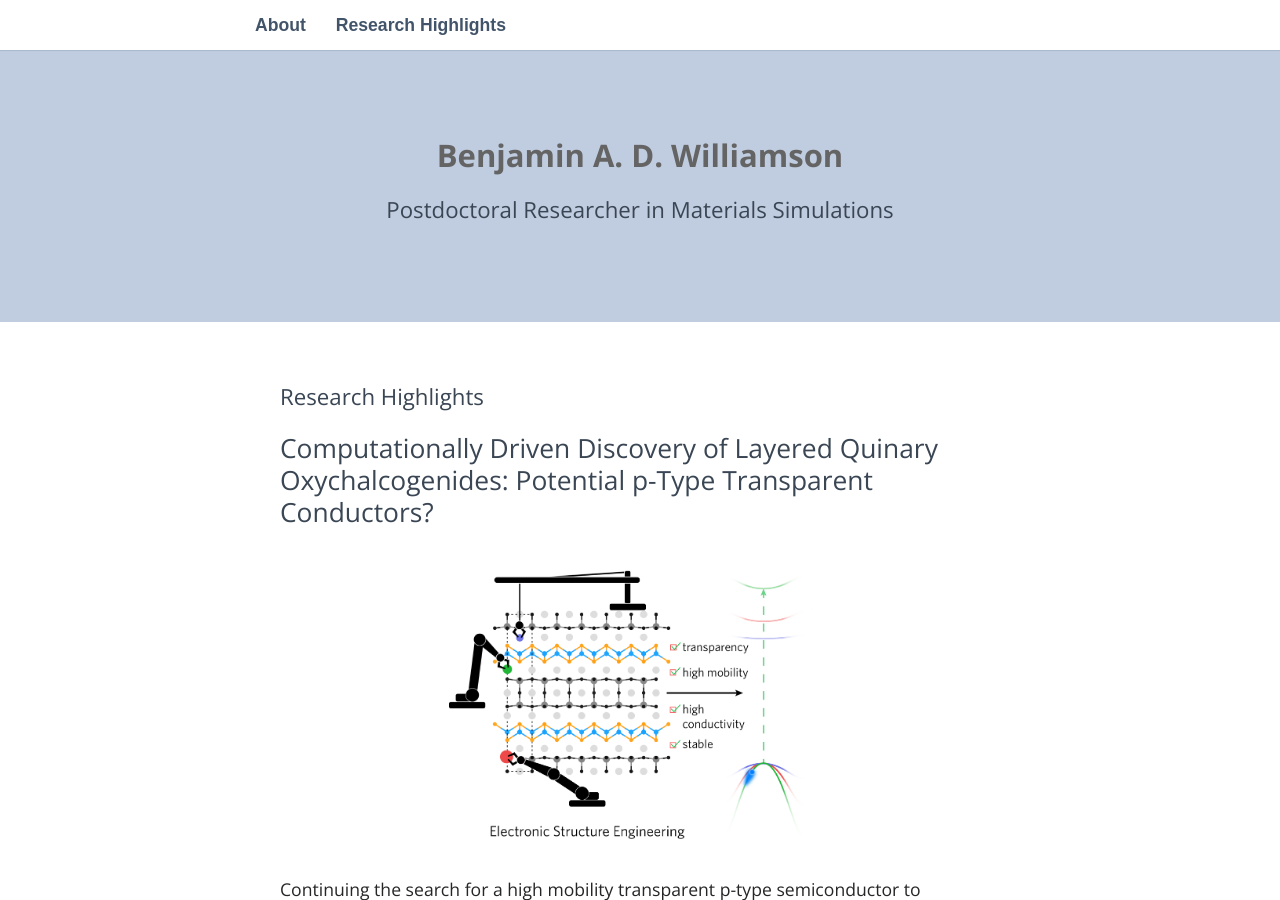
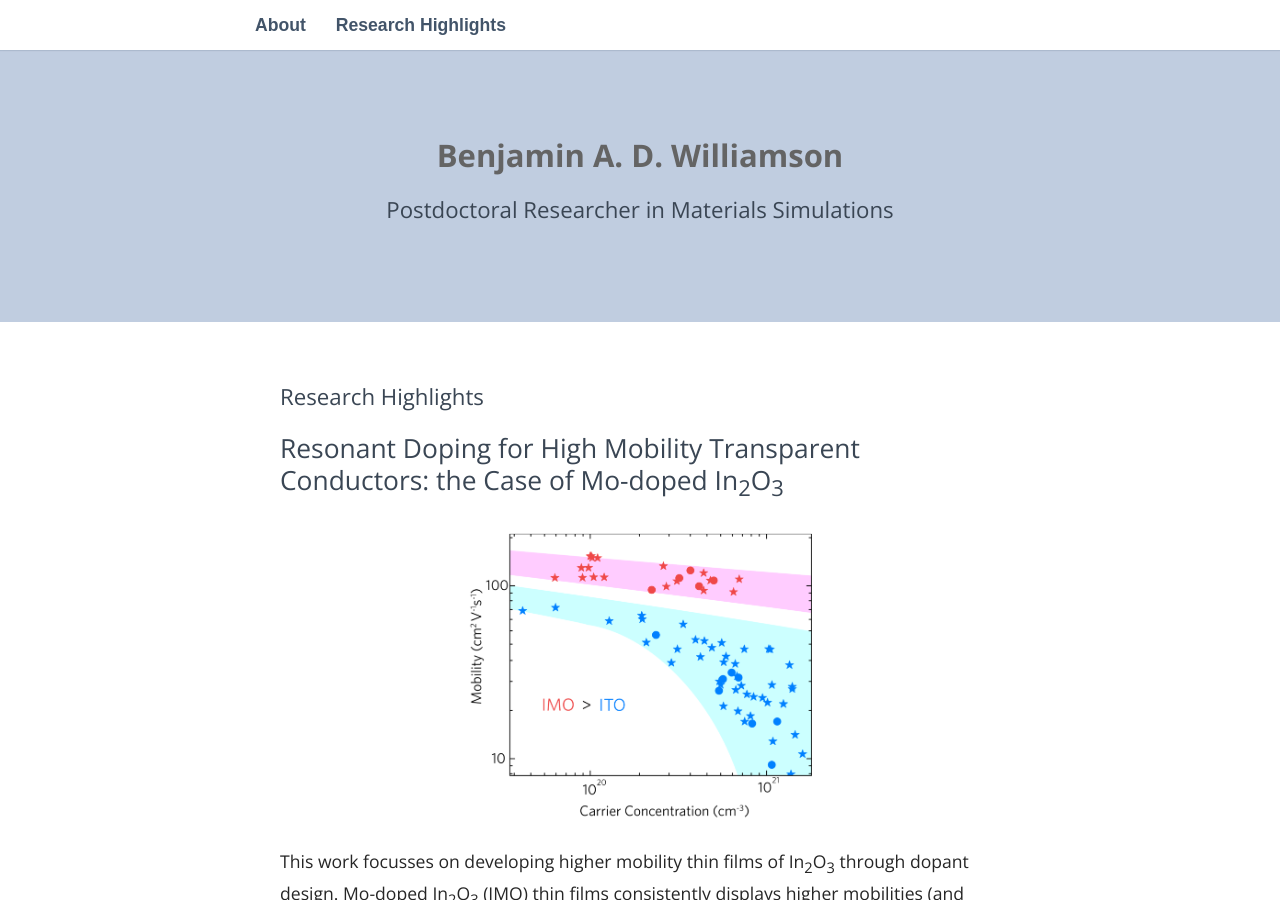
Before and after one commit to badw/badw.github.io, a Jekyll site: the page built from _pages/research_highlights.md, in a window 1280 px wide and 900 px high. Built offline with Jekyll 4.4.1, drawn with Linux system fonts in a browser that asks for light colours; some web fonts are replaced; our own code applies the rules of GitHub Pages for plain Markdown files; some of the changed text lies outside the part shown.

Commit message:
updated research page

```diff
--- a/_pages/research_highlights.md
+++ b/_pages/research_highlights.md
@@ -4,6 +4,15 @@ permalink: /research_highlights/
 ---
 
 ### Research Highlights
+
+## Resonant Doping for High Mobility Transparent Conductors: the Case of Mo-doped In<sub>2</sub>O<sub>3</sub>
+
+<center><img src="{{ site.baseurl }}/assets/imo.png"  height="300" /></center>
+
+This work focusses on developing higher mobility thin films of In<sub>2</sub>O<sub>3</sub> through dopant design. Mo-doped In<sub>2</sub>O<sub>3</sub> (IMO) thin films consistently displays higher mobilities (and thus conductivity) to the industry standard, Sn-doped In<sub>2</sub>O<sub>3</sub> (ITO). Through theory and spectroscopic methods we show that this is due to the lack of hybridisation of Mo dopant states with the host conduction band minimum (CMB). Unlike in ITO where this occurs, this means that there is no perturbation of the band curvature and effective mass of electrons in In<sub>2</sub>O<sub>3</sub> at the CBM. This understanding means that IMO thin films can achieve the same performance as ITO thin films at half the thickness resulting in a cheaper electronics and new directions for transparent conductors. This work is primarily in collaboration with Prof. Tim Veal and others at the University of Liverpool as well as with scientists at University College London, Binghamton University, Diamond Light source and Pilkington NSG Group.
+
+
+##### *Materials Horizons, **2019**, Advance Article* -- DOI: [10.1039/C9MH01014A](https://pubs.rsc.org/en/content/articlelanding/2019/mh/c9mh01014a#!divAbstract)
 
 ## Computationally Driven Discovery of Layered Quinary Oxychalcogenides: Potential p-Type Transparent Conductors?
 
```
Also changed, not shown: assets/imo.png (added).
